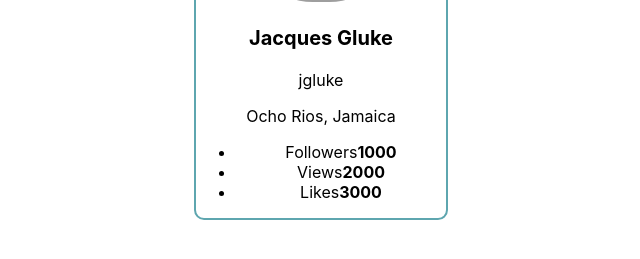
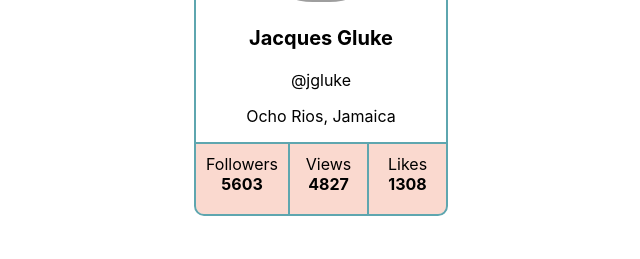
Before and after one commit to AnastasiaZhab/react-01-components, a React (Create React App) app: page / in a window 1280 px wide. Shown: the part 213-472 px from the top of the page, without its empty margins (319-959 px from the left). Built offline with nearby package versions, Linux system fonts and the light colour scheme; grey boxes are pictures that could not be loaded.

Commit message:
fix code

```diff
--- a/src/App.js
+++ b/src/App.js
@@ -8,6 +8,7 @@ function App() {
       tag={user.tag}
       location={user.location}
       avatar={user.avatar}
+      stats={user.stats}
        />
     </div>
   );
--- a/src/components/Profile/Profile.jsx
+++ b/src/components/Profile/Profile.jsx
@@ -6,27 +6,27 @@ const Profile = ({ username, tag, location, avatar, stats }) => {
     <div className={s.profile}>
       <div className={s.description}>
         <img
-          src="https://cdn-icons-png.flaticon.com/512/1077/1077012.png"
+          src={avatar}
           alt="User avatar"
           className={s.avatar}
         />
         <p className={s.name}>{username}</p>
-        <p className={s.tag}>{tag}</p>
+        <p className={s.tag}>@{tag}</p>
         <p className={s.location}>{location}</p>
       </div>
 
-      <ul className="stats">
+      <ul className={s.stats}>
         <li>
           <span className={s.label}>Followers</span>
-          <span className={s.quantity}>1000</span>
+          <span className={s.quantity}>{stats.followers}</span>
         </li>
         <li>
           <span className={s.label}>Views</span>
-          <span className={s.quantity}>2000</span>
+          <span className={s.quantity}>{stats.views}</span>
         </li>
         <li>
           <span className={s.label}>Likes</span>
-          <span className={s.quantity}>3000</span>
+          <span className={s.quantity}>{stats.likes}</span>
         </li>
       </ul>
     </div>
@@ -34,3 +34,16 @@ const Profile = ({ username, tag, location, avatar, stats }) => {
 };
 
 export default Profile;
+
+Profile.propTypes = {
+  username: PropTypes.string.isRequired,
+  tag: PropTypes.string.isRequired,
+  location: PropTypes.string.isRequired,
+  avatar: PropTypes.string.isRequired,
+  stats: PropTypes.shape({
+    followers: PropTypes.number.isRequired,
+    views: PropTypes.number.isRequired,
+    likes: PropTypes.number.isRequired
+  }
+  )
+}
```
